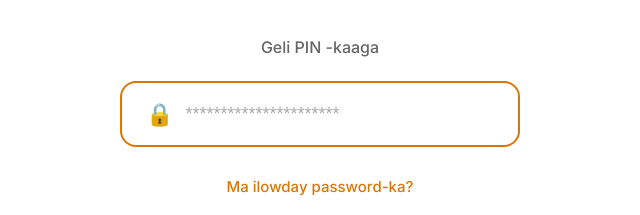
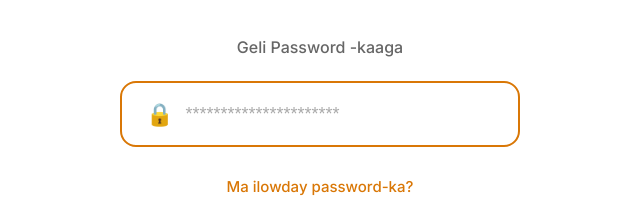
Before and after one commit to bitvalvewestern-byte/dahabplus, a website: page public/login.html in a window 1280 px wide. Shown: the part 274-489 px from the top of the page, 320-960 px from the left. Drawn offline with Linux system fonts and the light colour scheme.

Commit message:
Update login.html

```diff
--- a/public/login.html
+++ b/public/login.html
@@ -161,7 +161,7 @@
       <input type="tel" class="phone-input" id="phoneInput" placeholder="Numbarka Taleefanka" />
     </div>
 
-    <div class="password-label">Geli PIN -kaaga</div>
+    <div class="password-label">Geli Password -kaaga</div>
 
     <div class="password-group">
       <span class="password-icon">🔒</span>
```
